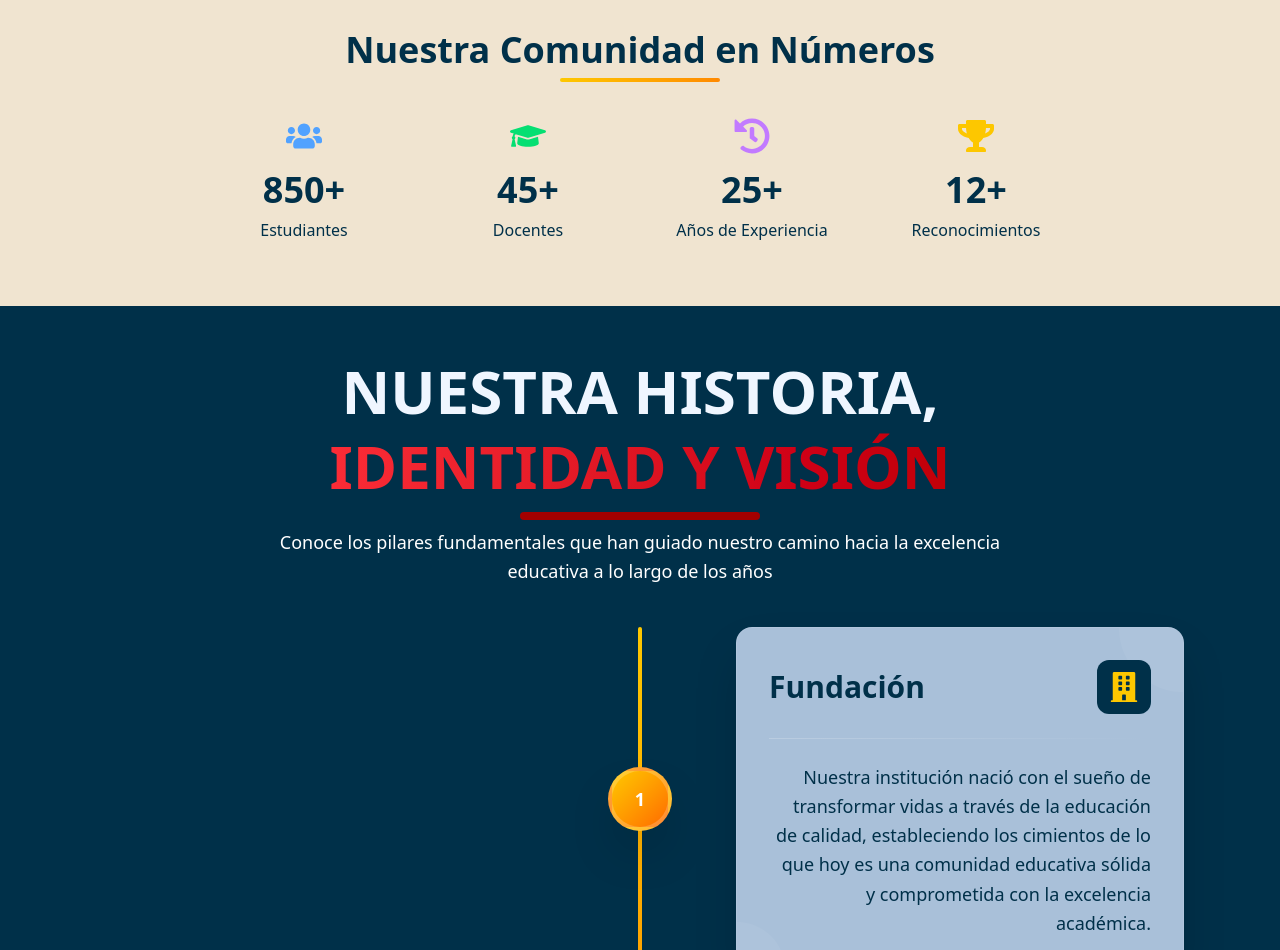
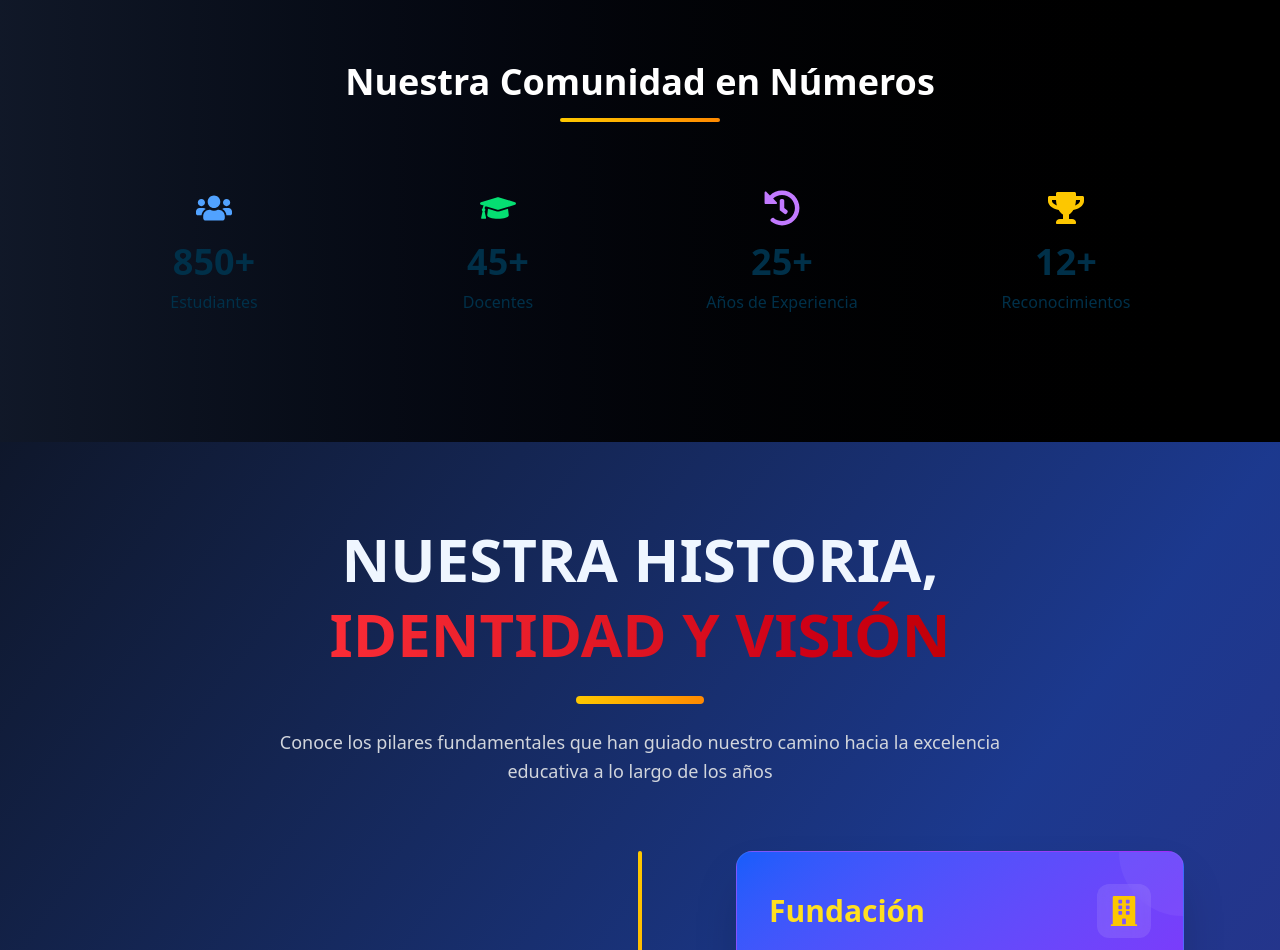
Before and after one commit to HHikki/proyectdevops, a React (Vite) app in the folder FRONTEND/: page /Nosotros in a window 1280 px wide. Shown: the part 802-1752 px from the top of the page. Built offline with nearby package versions, Linux system fonts and the light colour scheme.

Commit message:
nosotros

```diff
--- a/FRONTEND/src/pages/Nosotros.jsx
+++ b/FRONTEND/src/pages/Nosotros.jsx
@@ -47,6 +47,7 @@ const CarruselCintaMultiple = () => {
   const timeoutRef = useRef(null);
 
   const imagenesPorVista = 3;
+
   const maxIndex = imagenesGaleria.length - imagenesPorVista;
 
   useEffect(() => {
@@ -228,7 +229,7 @@ const EstadisticasAnimadas = () => {
 
   return (
     <div
-      className="grid grid-cols-2 md:grid-cols-4 gap-8 py-8"
+      className="grid grid-cols-2 md:grid-cols-4 gap-8 py-16"
       ref={(el) => {
         if (el) {
           const observer = new IntersectionObserver(
@@ -303,18 +304,23 @@ const Nosotros = () => {
       evento:
         "Nuestra institución nació con el sueño de transformar vidas a través de la educación de calidad, estableciendo los cimientos de lo que hoy es una comunidad educativa sólida y comprometida con la excelencia académica.",
       icono: <FaBuilding className="text-yellow-400 text-3xl" />,
+      color: "from-blue-600 to-purple-600",
     },
+
     {
       año: "Misión",
       evento:
         "Formar estudiantes íntegros, competentes y conscientes de su responsabilidad social, brindándoles herramientas académicas y valores humanos que les permitan contribuir positivamente al desarrollo de nuestra sociedad.",
       icono: <FaGraduationCap className="text-green-400 text-3xl" />,
+      color: "from-green-600 to-teal-600",
     },
+
     {
       año: "Visión",
       evento:
         "Ser reconocidos como una institución educativa líder e innovadora, que inspire el amor por el aprendizaje y forme ciudadanos capaces de enfrentar los desafíos del futuro con creatividad, ética y liderazgo.",
       icono: <FaRocket className="text-purple-400 text-3xl" />,
+      color: "from-purple-600 to-pink-600",
     },
   ];
 
@@ -323,25 +329,21 @@ const Nosotros = () => {
       nombre: "Evellyng Limaylla",
       cargo: "DIRECTORA GENERAL",
       descripcion: "Líder visionaria con 20 años de experiencia",
-      imagen: Image1,
     },
     {
       nombre: "Julian Jameson",
       cargo: "SUBDIRECTOR ACADÉMICO",
       descripcion: "Especialista en innovación educativa",
-      imagen: Image3,
     },
     {
       nombre: "Juan Lhi",
       cargo: "COORDINADOR ESTUDIANTIL",
       descripcion: "Comprometido con el bienestar estudiantil",
-      imagen: Image4,
     },
     {
       nombre: "Roxana Median",
       cargo: "PSICÓLOGA EDUCATIVA",
       descripcion: "Experta en desarrollo integral",
-      imagen: Image2,
     },
   ];
 
@@ -393,9 +395,12 @@ const Nosotros = () => {
         </div>
 
         {/* ESTADÍSTICAS SECTION */}
-        <div className="bg-[#f0e4d0] py-8" data-aos="fade-up">
-          <div className="w-[70%] mx-auto px-4">
-            <h2 className="text-center text-4xl font-bold text-[#003049] mb-2">
+        <div
+          className="bg-gradient-to-r from-gray-900 to-black py-16"
+          data-aos="fade-up"
+        >
+          <div className="max-w-6xl mx-auto px-6">
+            <h2 className="text-center text-4xl font-bold text-white mb-4">
               Nuestra Comunidad en Números
             </h2>
             <div className="w-40 h-1 bg-gradient-to-r from-yellow-400 to-orange-400 mx-auto mb-1 rounded-full"></div>
@@ -405,13 +410,13 @@ const Nosotros = () => {
 
         {/* SECCIÓN HISTORIA MEJORADA */}
         <div
-          className="min-h-screen  bg-[#003049] to-indigo-900 py-12"
+          className="min-h-screen bg-gradient-to-br from-slate-900 via-blue-900 to-indigo-900 py-20"
           data-aos="fade-up"
         >
           <div className="max-w-7xl mx-auto px-6">
-            <div className="text-center mb-10">
+            <div className="text-center mb-16">
               <h1
-                className="text-blue-50 font-bold text-5xl md:text-6xl mb-2 leading-tight"
+                className="text-blue-50 font-bold text-5xl md:text-6xl mb-6 leading-tight"
                 data-aos="fade-down"
               >
                 NUESTRA HISTORIA,
@@ -421,12 +426,12 @@ const Nosotros = () => {
                 </span>
               </h1>
               <div
-                className="h-2 w-60 bg-[#a30000] mx-auto rounded-full mb-2"
+                className="h-2 w-32 bg-gradient-to-r from-yellow-400 to-orange-400 mx-auto rounded-full mb-6"
                 data-aos="zoom-in"
                 data-aos-delay="200"
               ></div>
               <p
-                className="text-white text-lg max-w-3xl mx-auto leading-relaxed"
+                className="text-gray-300 text-lg max-w-3xl mx-auto leading-relaxed"
                 data-aos="fade-up"
                 data-aos-delay="400"
               >
@@ -455,7 +460,8 @@ const Nosotros = () => {
                   >
                     <div
                       className={`
-                    bg-[#A9C0D9]  rounded-2xl p-8 shadow-2xl
+                      bg-gradient-to-br ${valor.color}
+                      rounded-2xl p-8 shadow-2xl
                       transform transition-all duration-500 hover:scale-105 hover:shadow-3xl
                       border border-white/10
                       relative overflow-hidden
@@ -466,15 +472,15 @@ const Nosotros = () => {
 
                       <div className="relative z-10">
                         <div className="flex items-center gap-4 mb-6 justify-between">
-                          <h3 className="text-3xl font-bold text-[#003049]">
+                          <h3 className="text-3xl font-bold text-yellow-300">
                             {valor.año}
                           </h3>
-                          <div className="p-3 bg-[#003049] rounded-xl backdrop-blur-sm">
+                          <div className="p-3 bg-white/10 rounded-xl backdrop-blur-sm">
                             {valor.icono}
                           </div>
                         </div>
                         <div className="h-px w-full bg-gradient-to-r from-white/20 to-transparent mb-6"></div>
-                        <p className="text-[#003049] leading-relaxed text-lg">
+                        <p className="text-gray-100 leading-relaxed text-lg">
                           {valor.evento}
                         </p>
                       </div>
@@ -483,6 +489,9 @@ const Nosotros = () => {
 
                   <div className="absolute left-1/2 transform -translate-x-1/2 flex items-center justify-center z-20">
                     <div className="w-16 h-16 bg-gradient-to-br from-yellow-400 to-orange-500 rounded-full flex items-center justify-center shadow-2xl border-4 border-white/20">
+                      <span className="text-white font-bold text-lg">
+                        {index + 1}
+                      </span>
                       <span className="text-white font-bold text-lg">
                         {index + 1}
                       </span>
@@ -502,13 +511,13 @@ const Nosotros = () => {
           style={{ backgroundImage: `url(${img_map})` }}
           data-aos="fade-up"
         >
-          <div className="absolute inset-0 bg-[#f0e4d0]"></div>
+          <div className="absolute inset-0 bg-gradient-to-br from-slate-900/95 via-blue-900/90 to-purple-900/85"></div>
 
-          <div className="relative z-10 py-12 min-h-screen flex flex-col justify-center">
+          <div className="relative z-10 py-24 min-h-screen flex flex-col justify-center">
             <div className="max-w-7xl mx-auto px-6">
-              <div className="text-center mb-8">
+              <div className="text-center mb-16">
                 <h2
-                  className="text-5xl md:text-6xl font-bold text-[#003049] mb-6"
+                  className="text-5xl md:text-6xl font-bold text-white mb-6"
                   data-aos="zoom-in"
                 >
                   Nuestro{" "}
@@ -517,12 +526,12 @@ const Nosotros = () => {
                   </span>
                 </h2>
                 <div
-                  className="h-2 w-32 bg-gradient-to-r from-red-500 to-red-700 mx-auto mb-5 rounded-full"
+                  className="h-2 w-32 bg-gradient-to-r from-yellow-400 to-orange-400 mx-auto mb-8 rounded-full"
                   data-aos="zoom-in"
                   data-aos-delay="200"
                 ></div>
                 <p
-                  className="[#003049] text-xl max-w-3xl mx-auto leading-relaxed"
+                  className="text-gray-300 text-xl max-w-3xl mx-auto leading-relaxed"
                   data-aos="fade-up"
                   data-aos-delay="300"
                 >
@@ -557,13 +566,16 @@ const Nosotros = () => {
                             <span className="text-xs text-gray-300">
                               Disponible
                             </span>
+                            <span className="text-xs text-gray-300">
+                              Disponible
+                            </span>
                           </div>
                         </div>
                       </div>
                     </div>
 
-                    <div className="p-4 text-center">
-                      <h3 className="text-white text-lg font-semibold mb-1 group-hover:text-yellow-400 transition-colors duration-300">
+                    <div className="p-6 text-center">
+                      <h3 className="text-white text-xl font-bold mb-2 group-hover:text-yellow-400 transition-colors duration-300">
                         {item.nombre}
                       </h3>
                       <p className="text-gray-300 text-xs uppercase tracking-wide font-medium">
@@ -579,12 +591,15 @@ const Nosotros = () => {
         </div>
         {/* SECCIÓN DE GALERÍA MEJORADA */}
         <div
-          className="bg-gradient-to-br from-gray-50 to-blue-50 py-12"
+          className="bg-gradient-to-br from-gray-50 to-blue-50 py-20"
           data-aos="fade-up"
         >
           <div className="max-w-7xl mx-auto px-6">
-            <div className="text-center mb-12">
-              <h1 className="text-[#003049] font-bold text-5xl md:text-6xl mb-3 leading-tight">
+            <div className="text-center mb-16">
+              <h3 className="text-blue-600 font-semibold text-lg mb-2">
+                Conócenos
+              </h3>
+              <h1 className="text-gray-800 font-bold text-5xl md:text-6xl mb-6 leading-tight">
                 ÚNETE AL EQUIPO
                 <br />
                 <span
@@ -596,7 +611,9 @@ const Nosotros = () => {
               </h1>
               <p className="text-gray-600 text-lg max-w-2xl mx-auto leading-relaxed">
                 Estos son algunos de los momentos más especiales que hemos
-                vivido en nuestra institución educativa
+                vivido en nuestra institución educativa Estos son algunos de los
+                momentos más especiales que hemos vivido en nuestra institución
+                educativa
               </p>
             </div>
             <CarruselCintaMultiple />
@@ -604,11 +621,14 @@ const Nosotros = () => {
         </div>
 
         {/* SECCIÓN DE VIDEO PREMIUM */}
-        <div className="bg-[#6698BC] py-12" data-aos="fade-up">
-          <div className="max-w-6xl mx-auto px-2">
-            <div className="text-center mb-5">
+        <div
+          className="bg-gradient-to-br from-slate-900 via-blue-900 to-indigo-900 py-24"
+          data-aos="fade-up"
+        >
+          <div className="max-w-6xl mx-auto px-6">
+            <div className="text-center mb-12">
               <div
-                className="inline-block bg-gradient-to-r from-red-500 to-red-700 rounded-2xl p-8 shadow-2xl transform transition-all duration-500 hover:scale-105 hover:shadow-3xl mb-5"
+                className="inline-block bg-gradient-to-r from-yellow-400 to-orange-500 rounded-2xl p-8 shadow-2xl transform transition-all duration-500 hover:scale-105 hover:shadow-3xl mb-8"
                 data-aos="zoom-in"
               >
                 <h2 className="text-white text-2xl lg:text-3xl font-bold flex items-center gap-2">
@@ -616,14 +636,14 @@ const Nosotros = () => {
                   Himno Institucional
                 </h2>
               </div>
-              <p className="text-white text-lg max-w-2xl mx-auto">
+              <p className="text-gray-300 text-lg max-w-2xl mx-auto">
                 Escucha nuestro himno institucional que representa los valores y
                 el espíritu de nuestra comunidad educativa
               </p>
             </div>
 
             <div
-              className="relative w-full max-w-4xl mx-auto aspect-video rounded-2xl overflow-hidden shadow-2xl transform transition-all duration-500 hover:scale-105 hover:shadow-2xl"
+              className="relative w-full max-w-4xl mx-auto aspect-video rounded-2xl overflow-hidden shadow-2xl transform transition-all duration-500 hover:scale-105 hover:shadow-3xl"
               data-aos="zoom-in"
               data-aos-delay="200"
             >
```
Also changed, not shown: 1 other file (tests, documents, lock files or other folders).
